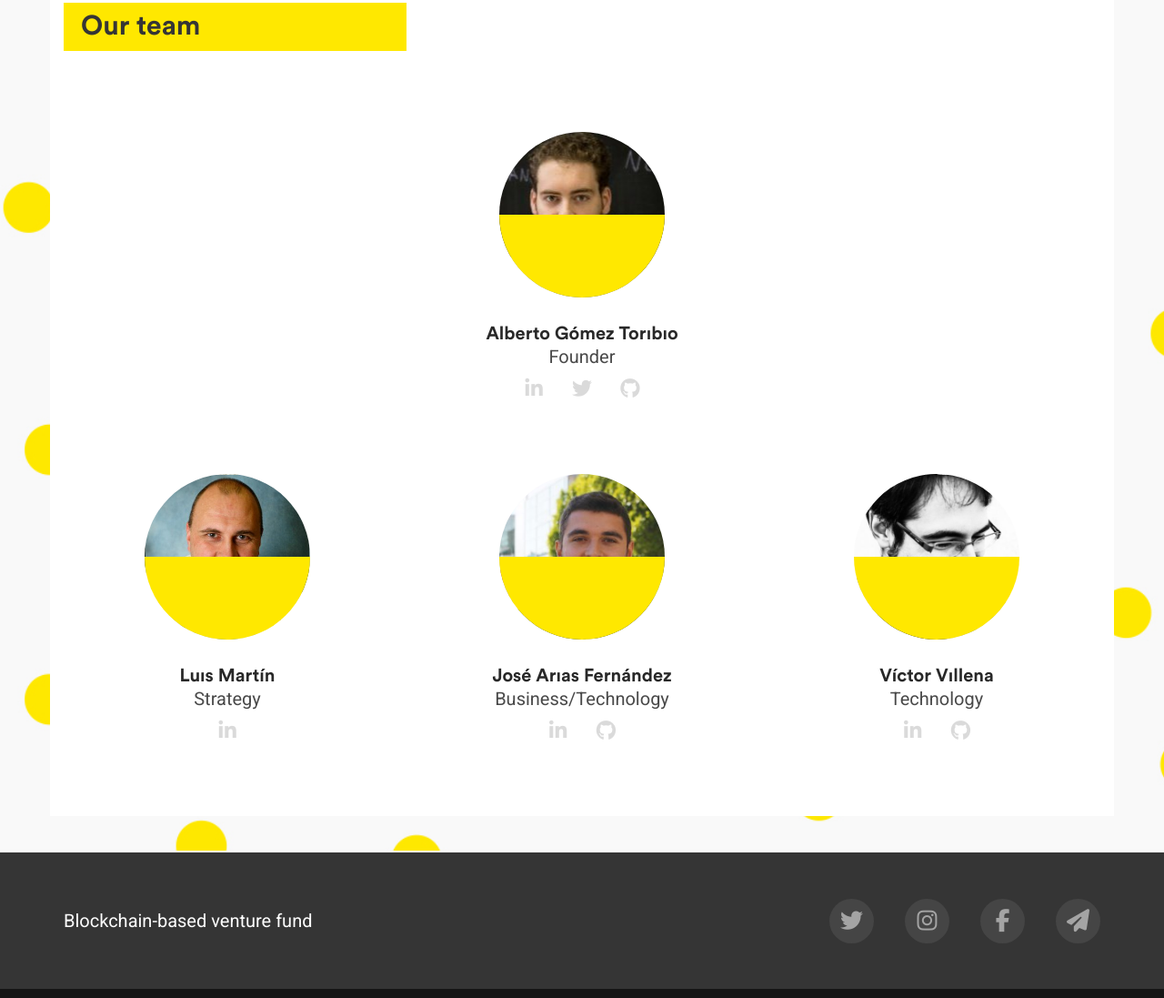
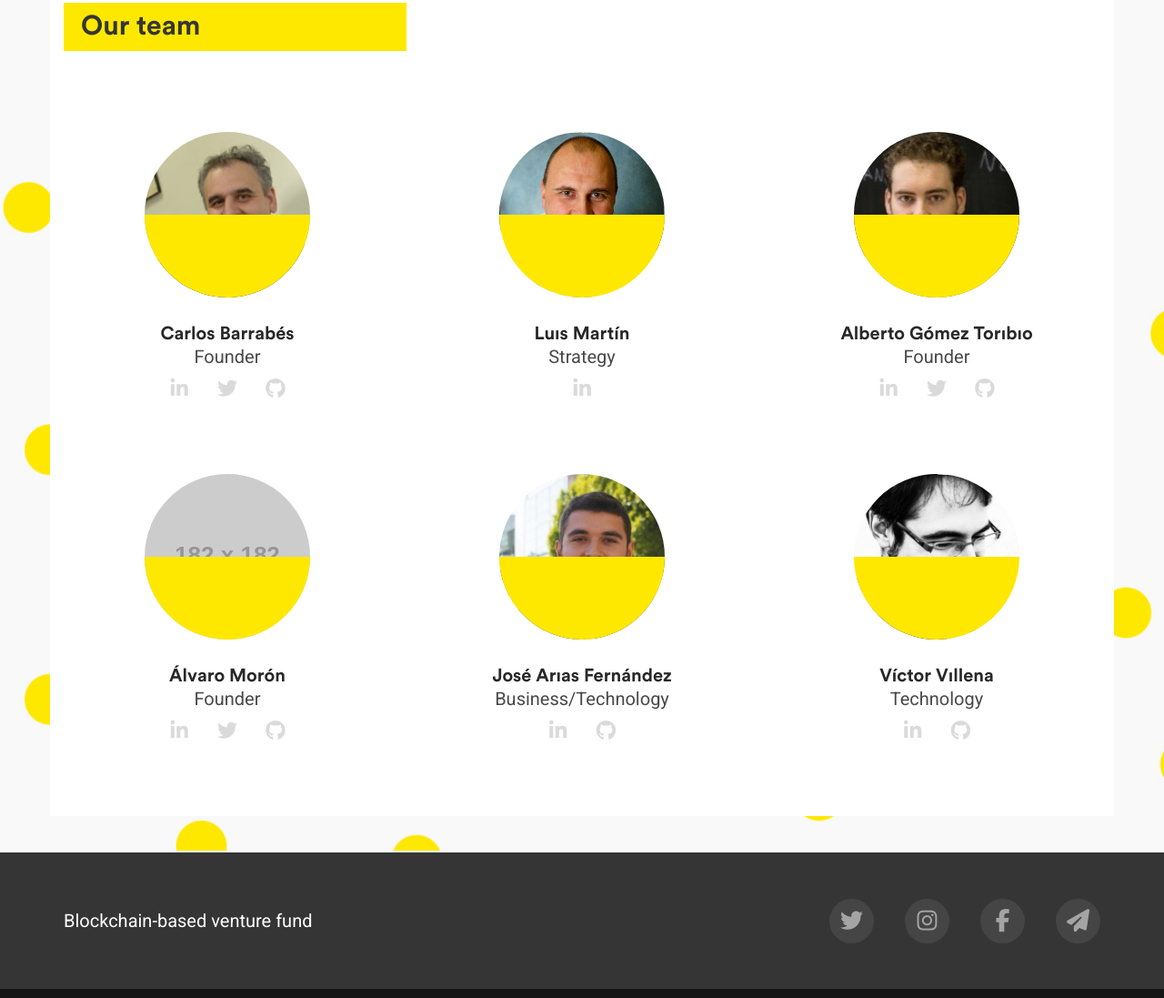
Before and after one commit to SolidGo/solidgo.github.io, a plain HTML site: page team.html in a window 1280 px wide. Shown: the part 193-1290 px from the top of the page at 91% size. Drawn offline with nearby package versions, Linux system fonts and the light colour scheme; placeholder pictures from the web are drawn by us.

Commit message:
imagen carlos y nuevo orden

```diff
--- a/styles/main.less
+++ b/styles/main.less
@@ -500,22 +500,28 @@ footer {
             }
         }
         #myimage1 {
+             background: transparent url('../img/team/carlos_barrabes.jpg') center;
+            background-size: 230px;
+            background-position: -45px 0px;
+        }
+        #myimage2 {
+             background: transparent url('../img/team/luis_martin.jpg') center;
+            background-size: 180px;
+        }
+        #myimage3 {
+
             background: transparent url('../img/team/alberto_gomez.jpg') ;
             background-size: 250x;
             background-position: center 330px;
         }
-        #myimage2 {
-           background: transparent url('../img/team/luis_martin.jpg') center;
-            background-size: 180px;
-        }
-        #myimage3 {
+        #myimage4 {
             background: transparent url('http://placehold.it/182');
         }
-        #myimage4 {
+        #myimage5 {
             background: transparent url('../img/team/jose_arias.jpg') center;
             background-size: 230px;
         }
-        #myimage5 {
+        #myimage6 {
            background: transparent url('../img/team/victor_villena.jpg') center;
             background-size: 180px;
         }
--- a/team.html
+++ b/team.html
@@ -50,7 +50,8 @@
                     <h2>Our team</h2> </div>
             </div>
             <div class="row">
-                <div class="col-md-12 col-sm-12 col-xs-12">
+
+               <div class="col-md-4 col-sm-6 col-xs-12">
                     <div class="personWrapper">
 
                             <div id="myimage1" class="img"> </div>
@@ -61,7 +62,7 @@
                                 </defs>
                             </svg>
 
-                        <h3>Alberto Gómez Toribio</h3>
+                        <h3>Carlos Barrabés</h3>
                         <h4>Founder</h4>
                         <nav>
                             <ul class="redes">
@@ -92,11 +93,57 @@
                         </nav>
                     </div>
                 </div>
+                <div class="col-md-4 col-sm-6 col-xs-12">
+                    <div class="personWrapper">
+
+                            <div id="myimage3" class="img"> </div>
+                            <svg width="182" height="182">
+                                <defs>
+                                    <clipPath id="mask">
+                                        <circle cx="91" cy="91" r="91" /> </clipPath>
+                                </defs>
+                            </svg>
+
+                        <h3>Alberto Gómez Toribio</h3>
+                        <h4>Founder</h4>
+                        <nav>
+                            <ul class="redes">
+                                <li><a href="https://www.linkedin.com/in/gotoalberto/"><i class="fa fa-linkedin" aria-hidden="true"></i> </a></li>
+                                <li><a href="https://twitter.com/gotoalberto"><i class="fa fa-twitter" aria-hidden="true"></i></a> </li>
+                                <li><a href="https://github.com/gotoalberto"><i class="fa fa-github" aria-hidden="true"></i></a> </li>
+                            </ul>
+                        </nav>
+                    </div>
+                </div>
+
+                <div class="col-md-4 col-sm-6 col-xs-12">
+                    <div class="personWrapper">
+
+                            <div id="myimage4" class="img"> </div>
+                            <svg width="182" height="182">
+                                <defs>
+                                    <clipPath id="mask">
+                                        <circle cx="91" cy="91" r="91" /> </clipPath>
+                                </defs>
+                            </svg>
+
+                        <h3>Álvaro Morón</h3>
+                        <h4>Founder</h4>
+                        <nav>
+                            <ul class="redes">
+                                <li><a href="https://www.linkedin.com/in/gotoalberto/"><i class="fa fa-linkedin" aria-hidden="true"></i> </a></li>
+                                <li><a href="https://twitter.com/gotoalberto"><i class="fa fa-twitter" aria-hidden="true"></i></a> </li>
+                                <li><a href="https://github.com/gotoalberto"><i class="fa fa-github" aria-hidden="true"></i></a> </li>
+                            </ul>
+                        </nav>
+                    </div>
+                </div>
+
 
                 <div class="col-md-4  col-sm-6 col-xs-12">
                     <div class="personWrapper">
 
-                            <div id="myimage4" class="img"> </div>
+                            <div id="myimage5" class="img"> </div>
                             <svg width="182" height="182">
                                 <defs>
                                     <clipPath id="mask">
@@ -117,7 +164,7 @@
                     <div class="col-md-4  col-sm-12 col-xs-12">
                         <div class="personWrapper">
 
-                            <div id="myimage5" class="img"> </div>
+                            <div id="myimage6" class="img"> </div>
                             <svg width="182" height="182">
                                 <defs>
                                     <clipPath id="mask">
```
Also changed, not shown: img/team/carlos_barrabes.jpg (added), styles/main.css, 1 other file.
